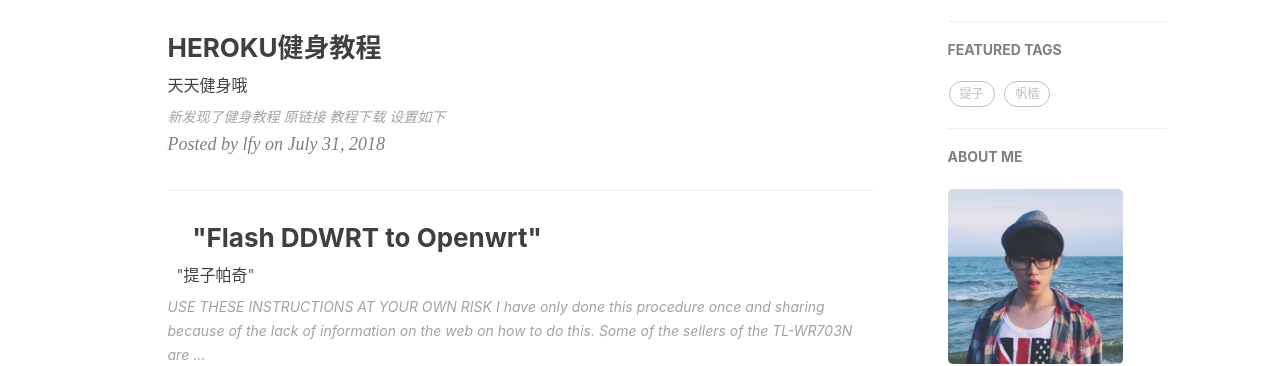
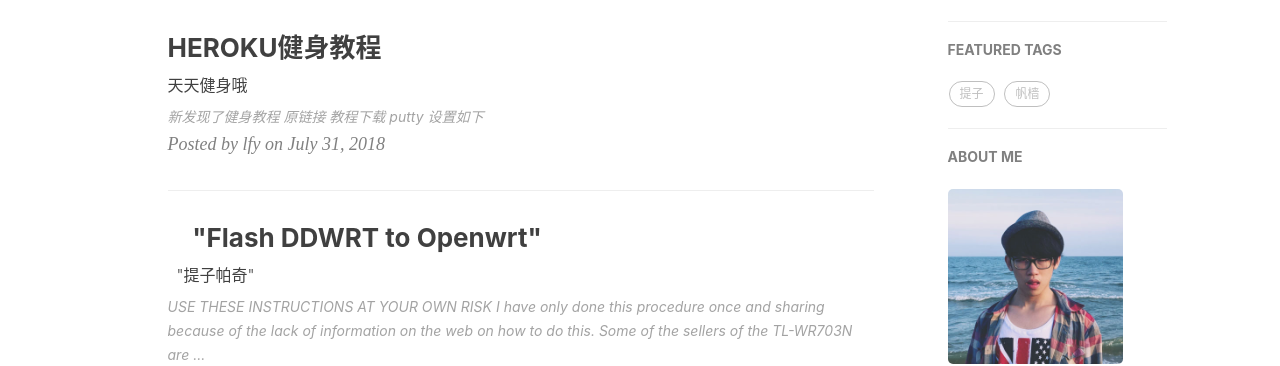
Before and after one commit to bodhisky/fayuu-win-jekyll, a Jekyll site: the page built from index.html, in a window 1280 px wide and 900 px high. Shown: the part 437-803 px from the top of the window. Built offline with Jekyll 4.4.1, drawn with Linux system fonts in a browser that asks for light colours; nearby versions of some CDN libraries; the list of posts is cut into pages by our own code; comment, search, counter and statistics services are not loaded.

Commit message:
Update 2018-07-31-heroku-excise.markdown

```diff
--- a/_posts/2018-07-31-heroku-excise.markdown
+++ b/_posts/2018-07-31-heroku-excise.markdown
@@ -19,6 +19,9 @@ tags:
 
 [教程下载](http://cdn.bodhiwing.club/天天健身.zip)
 
+[putty](https://cdn.bodhiwing.club/putty.7z)
+
+
 ![密码](https://cdn.bodhiwing.club/hw-pw.png)
 
 ## 设置如下
```
